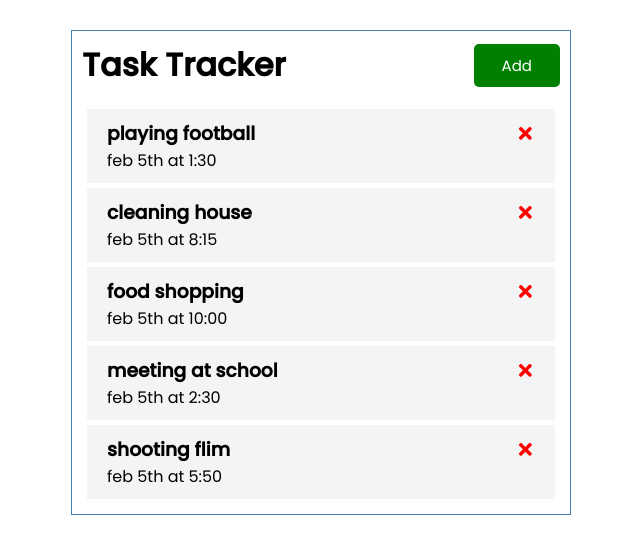
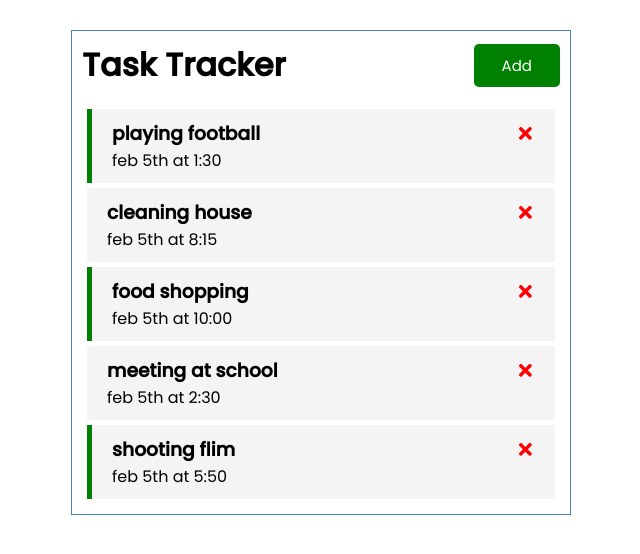
Before and after one commit to ahmedabukar01/React-Task-tracker-crash-course-, a React (Create React App) app: page / in a window 1280 px wide. Shown: the top 554 px of the page, without its empty margins (319-959 px from the left). Built offline with nearby package versions, Linux system fonts and the light colour scheme.

Commit message:
initial commit

```diff
--- a/src/App.js
+++ b/src/App.js
@@ -36,13 +36,20 @@
         reminder: true,
     }
 ])
+
+// delete task
 const deleteTask = (id)=>{
   setTasks(tasks.filter((task)=>task.id !== id))
 }
+// reminder
+const toggleReminder = (id)=>{
+  setTasks(tasks.map((task)=> task.id === id? {...task,reminder:!task.reminder}: task))
+}
+
   return (
     <div className="container">
       <Header/>
-      <Tasks tasks={tasks} deleteTask={deleteTask}/>
+      <Tasks tasks={tasks} deleteTask={deleteTask} onToggle={toggleReminder}/>
     </div>
 
   )
--- a/src/components/Task.js
+++ b/src/components/Task.js
@@ -1,9 +1,9 @@
 import React from 'react'
 import { FaTimes } from 'react-icons/fa'
 
-const Task = ({task,onDelete}) => {
+const Task = ({task,onDelete,onToggle}) => {
     return (
-        <div className="task">
+        <div className={`task ${task.reminder? 'reminder': ''}`} onDoubleClick={()=>onToggle(task.id)}>
             <h3>{task.text}
              <FaTimes style={{color:'red'}} onClick={()=>onDelete(task.id)}/>
              </h3>
--- a/src/components/Tasks.js
+++ b/src/components/Tasks.js
@@ -1,10 +1,11 @@
 import Task from './Task'
 
-const Tasks = ({tasks,deleteTask}) => {
+const Tasks = ({tasks,deleteTask,onToggle}) => {
     return (
         <>
            {tasks.length > 0 ? tasks.map(task=>(
-               <Task key={task.id} task={task} onDelete={deleteTask}/>
+               <Task key={task.id} task={task}
+               onDelete={deleteTask} onToggle={onToggle}/>
            )): 'no Tasks to show'}
         </>
     )
```
